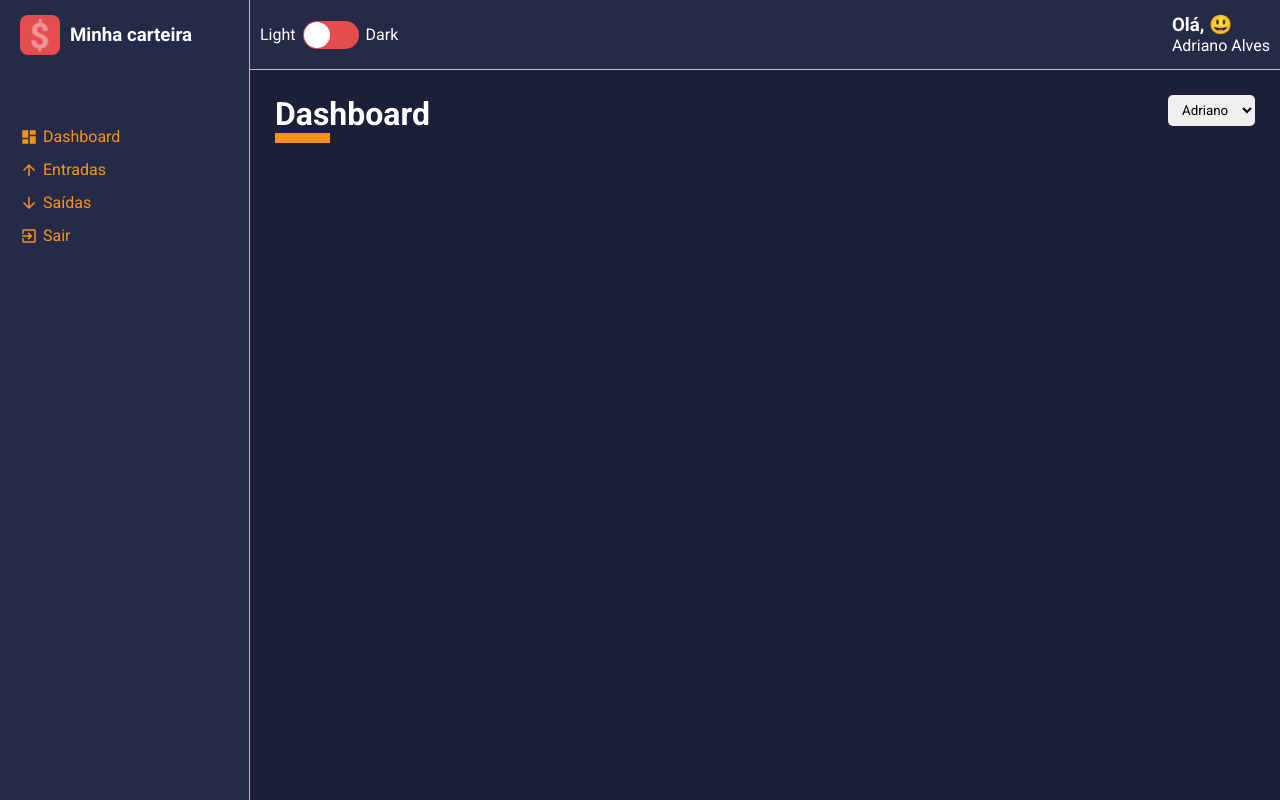
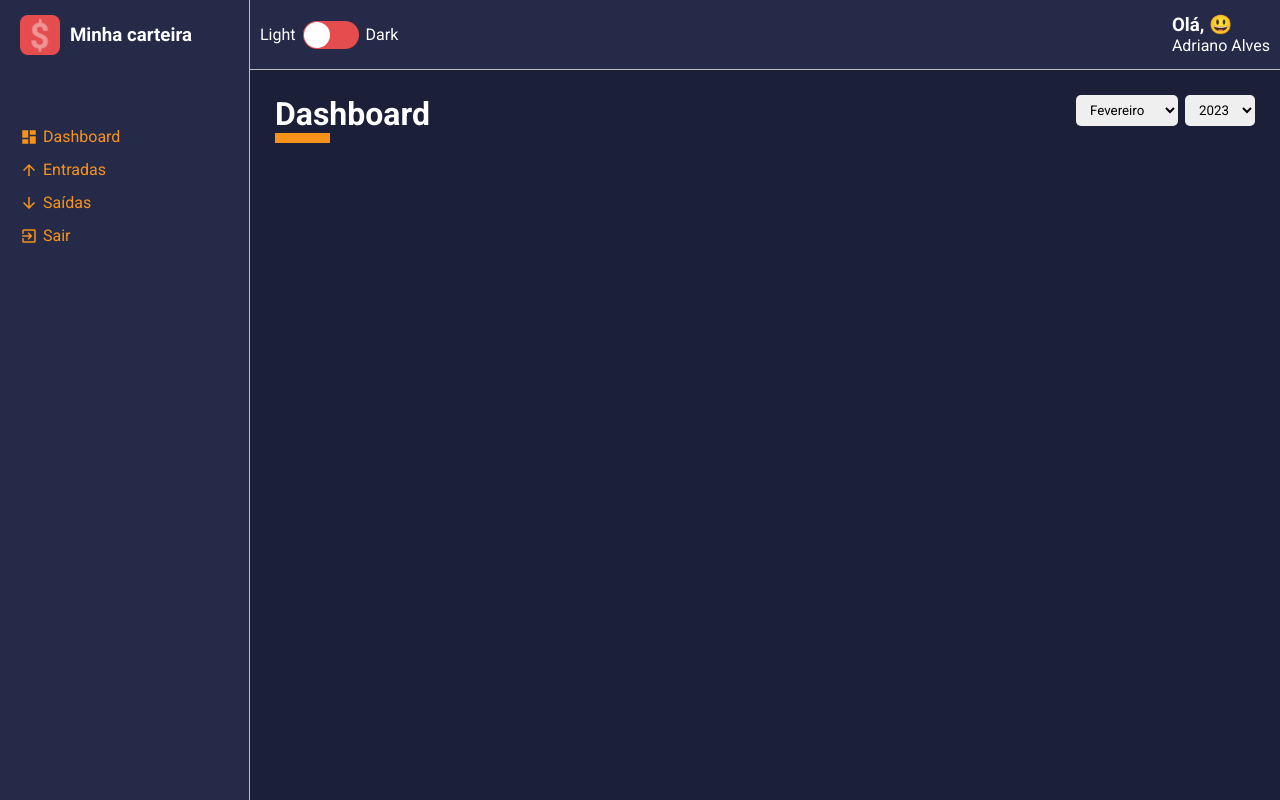
Before and after one commit to Adrianodbs/Minha-carteira, a React (Create React App) app: page /dashboard in a window 1280 px wide. Built offline with nearby package versions, Linux system fonts and the light colour scheme.

Commit message:
Criando o content header do dashboard

```diff
--- a/src/pages/Dashboard/index.tsx
+++ b/src/pages/Dashboard/index.tsx
@@ -1,17 +1,82 @@
+import { useState, useMemo } from 'react'
+
 import ContentHeader from '../../components/ContentHeader'
 import SelectInput from '../../components/SelectInput'
+
 import * as C from './styles'
 
+import expenses from '../../repositories/expenses'
+import gains from '../../repositories/gains'
+import listOfMonths from '../../utils/months'
+
 function Dashboard() {
-  const options = [
-    { value: 'Adriano', label: 'Adriano' },
-    { value: 'Ana', label: 'Ana' },
-    { value: 'Maria', label: 'Maria' }
-  ]
+  const [monthSelected, setMonthSelected] = useState<number>(
+    new Date().getMonth() + 1
+  )
+  const [yearSelected, setYearSelected] = useState<number>(
+    new Date().getFullYear()
+  )
+
+  const years = useMemo(() => {
+    let uniqueYears: number[] = []
+
+    ;[...expenses, ...gains].forEach(item => {
+      const date = new Date(item.date)
+      const year = date.getFullYear()
+
+      if (!uniqueYears.includes(year)) {
+        uniqueYears.push(year)
+      }
+    })
+
+    return uniqueYears.map(year => {
+      return {
+        value: year,
+        label: year
+      }
+    })
+  }, [])
+
+  const months = useMemo(() => {
+    return listOfMonths.map((month, index) => {
+      return {
+        value: index + 1,
+        label: month
+      }
+    })
+  }, [])
+
+  const handleMonthSelected = (month: string) => {
+    try {
+      const parseMonth = Number(month)
+      setMonthSelected(parseMonth)
+    } catch (error) {
+      console.log(error)
+    }
+  }
+
+  const handleYearSelected = (year: string) => {
+    try {
+      const parseYear = Number(year)
+      setYearSelected(parseYear)
+    } catch (error) {
+      console.log(error)
+    }
+  }
+
   return (
     <C.Container>
       <ContentHeader title="Dashboard" lineColor="#f7931b">
-        <SelectInput options={options} onChange={() => {}} />
+        <SelectInput
+          options={months}
+          onChange={e => handleMonthSelected(e.target.value)}
+          defaltValue={monthSelected}
+        />
+        <SelectInput
+          options={years}
+          onChange={e => handleYearSelected(e.target.value)}
+          defaltValue={yearSelected}
+        />
       </ContentHeader>
     </C.Container>
   )
--- a/src/pages/List/index.tsx
+++ b/src/pages/List/index.tsx
@@ -45,7 +45,7 @@
   }, [type])
 
   const lineColor = useMemo(() => {
-    return type === 'entry-balance' ? '#f7931b' : '#e44c4e'
+    return type === 'entry-balance' ? '#4e41f0' : '#e44c4e'
   }, [type])
 
   const listData = useMemo(() => {
```
